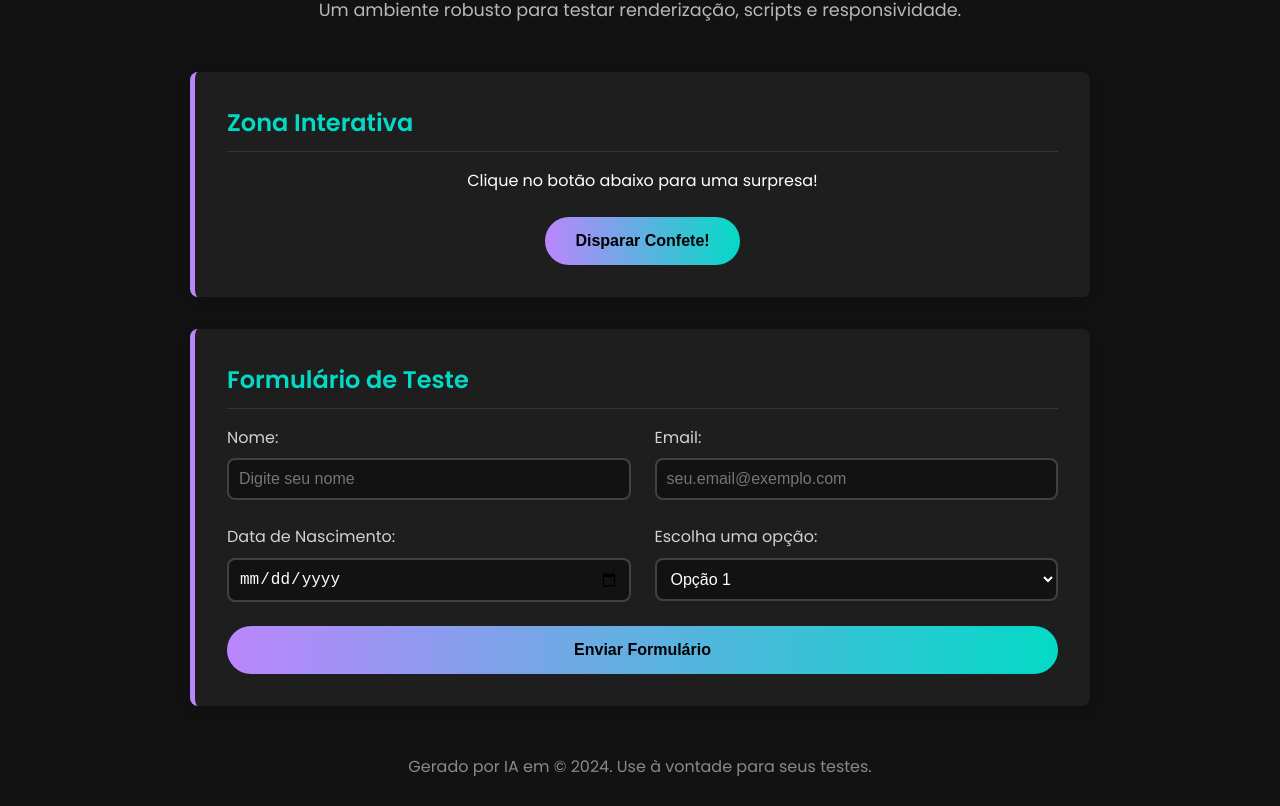
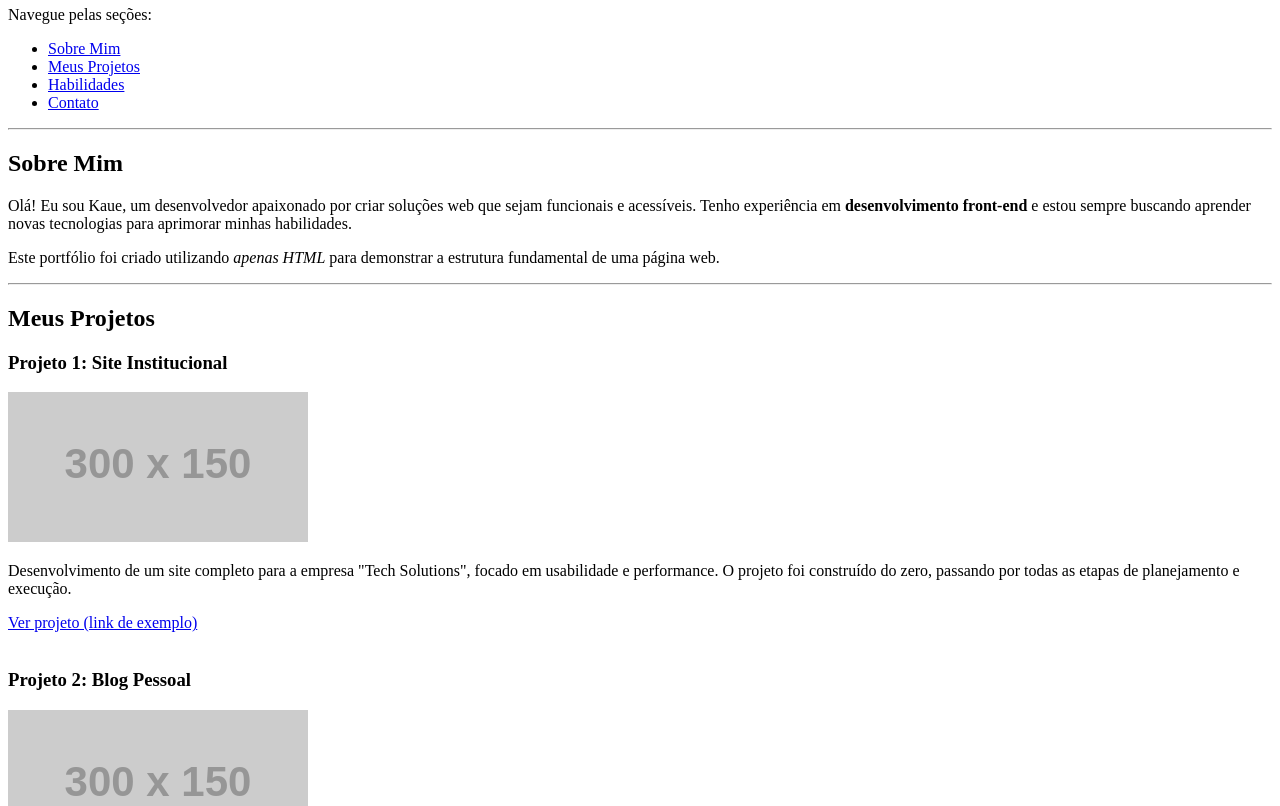
Before and after one commit to KaueMarini/Exemplo-teste, a plain HTML site: page teste.html in a window 1280 px wide. Shown: the part 108-914 px from the top of the page. Drawn offline with Linux system fonts and the light colour scheme; placeholder pictures from the web are drawn by us.

Commit message:
Exemplo1

```diff
--- a/teste.html
+++ b/teste.html
@@ -3,269 +3,111 @@
 <head>
     <meta charset="UTF-8">
     <meta name="viewport" content="width=device-width, initial-scale=1.0">
-    <title>Página de Teste Interativa</title>
-    <link rel="preconnect" href="https://fonts.googleapis.com">
-    <link rel="preconnect" href="https://fonts.gstatic.com" crossorigin>
-    <link href="https://fonts.googleapis.com/css2?family=Poppins:wght@300;400;600&display=swap" rel="stylesheet">
-    <style>
-        :root {
-            --bg-color: #121212;
-            --surface-color: #1e1e1e;
-            --primary-color: #bb86fc;
-            --primary-variant-color: #3700b3;
-            --secondary-color: #03dac6;
-            --on-surface-color: #ffffff;
-            --on-primary-color: #000000;
-            --border-radius: 8px;
-            --shadow: 0 4px 15px rgba(0, 0, 0, 0.2);
-        }
-
-        * {
-            margin: 0;
-            padding: 0;
-            box-sizing: border-box;
-        }
-
-        body {
-            font-family: 'Poppins', sans-serif;
-            background-color: var(--bg-color);
-            color: var(--on-surface-color);
-            line-height: 1.6;
-            padding: 2rem;
-            display: flex;
-            flex-direction: column;
-            align-items: center;
-            justify-content: center;
-            min-height: 100vh;
-        }
-
-        .container {
-            width: 100%;
-            max-width: 900px;
-            margin: 0 auto;
-        }
-
-        header {
-            text-align: center;
-            margin-bottom: 3rem;
-        }
-
-        header h1 {
-            font-size: 2.5rem;
-            font-weight: 600;
-            background: linear-gradient(90deg, var(--primary-color), var(--secondary-color));
-            -webkit-background-clip: text;
-            -webkit-text-fill-color: transparent;
-            margin-bottom: 0.5rem;
-        }
-
-        header p {
-            font-size: 1.1rem;
-            color: rgba(255, 255, 255, 0.7);
-        }
-
-        main {
-            display: grid;
-            gap: 2rem;
-        }
-
-        .card {
-            background-color: var(--surface-color);
-            border-radius: var(--border-radius);
-            padding: 2rem;
-            box-shadow: var(--shadow);
-            border-left: 5px solid var(--primary-color);
-            transition: transform 0.3s ease, box-shadow 0.3s ease;
-        }
-
-        .card:hover {
-            transform: translateY(-5px);
-            box-shadow: 0 8px 30px rgba(0, 0, 0, 0.4);
-        }
-
-        .card h2 {
-            margin-bottom: 1rem;
-            color: var(--secondary-color);
-            border-bottom: 1px solid rgba(255, 255, 255, 0.1);
-            padding-bottom: 0.5rem;
-        }
-
-        .interactive-zone {
-            display: flex;
-            flex-direction: column;
-            align-items: center;
-            gap: 1.5rem;
-        }
-
-        .cool-button {
-            background-image: linear-gradient(90deg, var(--primary-color), var(--secondary-color));
-            color: var(--on-primary-color);
-            border: none;
-            padding: 15px 30px;
-            font-size: 1rem;
-            font-weight: 600;
-            border-radius: 50px;
-            cursor: pointer;
-            transition: transform 0.3s ease, box-shadow 0.3s ease;
-            position: relative;
-            overflow: hidden;
-            z-index: 1;
-        }
-
-        .cool-button:hover {
-            transform: scale(1.05);
-            box-shadow: 0 5px 20px rgba(187, 134, 252, 0.4);
-        }
-
-        .form-test {
-            display: grid;
-            grid-template-columns: 1fr;
-            gap: 1rem;
-        }
-
-        .form-group {
-            display: flex;
-            flex-direction: column;
-        }
-
-        .form-group label {
-            margin-bottom: 0.5rem;
-            font-weight: 400;
-            color: rgba(255, 255, 255, 0.8);
-        }
-
-        .form-group input, .form-group select {
-            padding: 10px;
-            border-radius: var(--border-radius);
-            border: 2px solid rgba(255, 255, 255, 0.2);
-            background-color: var(--bg-color);
-            color: var(--on-surface-color);
-            font-size: 1rem;
-            transition: border-color 0.3s ease;
-        }
-
-        .form-group input:focus {
-            outline: none;
-            border-color: var(--primary-color);
-        }
-
-        footer {
-            text-align: center;
-            margin-top: 3rem;
-            color: rgba(255, 255, 255, 0.5);
-        }
-
-        /* Responsive Design */
-        @media (min-width: 768px) {
-            .form-test {
-                grid-template-columns: 1fr 1fr;
-                gap: 1.5rem;
-            }
-            .full-width {
-                grid-column: 1 / -1;
-            }
-        }
-    </style>
+    <title>Portfólio de Kaue Marini</title>
 </head>
 <body>
 
-    <div class="container">
     <header>
-            <h1>Página de Teste Interativa</h1>
-            <p>Um ambiente robusto para testar renderização, scripts e responsividade.</p>
+        <h1>Portfólio de Kaue Nebot Marini</h1>
+        <p>Desenvolvedor Web e Entusiasta de Tecnologia</p>
+
+        <nav>
+            <p>Navegue pelas seções:</p>
+            <ul>
+                <li><a href="#sobre">Sobre Mim</a></li>
+                <li><a href="#projetos">Meus Projetos</a></li>
+                <li><a href="#habilidades">Habilidades</a></li>
+                <li><a href="#contato">Contato</a></li>
+            </ul>
+        </nav>
     </header>
 
+    <hr>
+
     <main>
-            <section class="card">
-                <h2>Zona Interativa</h2>
-                <div class="interactive-zone">
-                    <p>Clique no botão abaixo para uma surpresa!</p>
-                    <button class="cool-button" id="confettiButton">Disparar Confete!</button>
-                </div>
+
+        <section id="sobre">
+            <h2>Sobre Mim</h2>
+            <p>
+                Olá! Eu sou Kaue, um desenvolvedor apaixonado por criar soluções web que sejam funcionais e acessíveis. Tenho experiência em <strong>desenvolvimento front-end</strong> e estou sempre buscando aprender novas tecnologias para aprimorar minhas habilidades.
+            </p>
+            <p>
+                Este portfólio foi criado utilizando <em>apenas HTML</em> para demonstrar a estrutura fundamental de uma página web.
+            </p>
         </section>
 
-            <section class="card">
-                <h2>Formulário de Teste</h2>
-                <form class="form-test" id="testForm" onsubmit="return false;">
-                    <div class="form-group">
-                        <label for="name">Nome:</label>
-                        <input type="text" id="name" name="name" placeholder="Digite seu nome" required>
+        <hr>
+
+        <section id="projetos">
+            <h2>Meus Projetos</h2>
+
+            <article>
+                <h3>Projeto 1: Site Institucional</h3>
+                <img src="https://via.placeholder.com/300x150?text=Site+Institucional" alt="Imagem do projeto Site Institucional.">
+                <p>Desenvolvimento de um site completo para a empresa "Tech Solutions", focado em usabilidade e performance. O projeto foi construído do zero, passando por todas as etapas de planejamento e execução.</p>
+                <a href="#">Ver projeto (link de exemplo)</a>
+            </article>
+
+            <br>
+
+            <article>
+                <h3>Projeto 2: Blog Pessoal</h3>
+                <img src="https://via.placeholder.com/300x150?text=Blog+Pessoal" alt="Imagem do projeto Blog Pessoal.">
+                <p>Criação de um blog com tema de tecnologia, utilizando um layout simples e focado no conteúdo. O objetivo era criar uma plataforma leve para compartilhar artigos e tutoriais.</p>
+                <a href="#">Ver projeto (link de exemplo)</a>
+            </article>
+
+        </section>
+
+        <hr>
+
+        <section id="habilidades">
+            <h2>Habilidades Técnicas</h2>
+            <ul>
+                <li>HTML5 (Avançado)</li>
+                <li>CSS3 (Intermediário)</li>
+                <li>JavaScript (Básico)</li>
+                <li>Controle de Versão com Git</li>
+                <li>Design Responsivo</li>
+            </ul>
+        </section>
+
+        <hr>
+
+        <section id="contato">
+            <h2>Entre em Contato</h2>
+            <p>Tem alguma pergunta ou proposta? Preencha o formulário abaixo.</p>
+
+            <form action="#" method="post">
+                <div>
+                    <label for="nome">Seu Nome:</label><br>
+                    <input type="text" id="nome" name="nome" required>
                 </div>
-                    <div class="form-group">
-                        <label for="email">Email:</label>
-                        <input type="email" id="email" name="email" placeholder="seu.email@exemplo.com" required>
+                <br>
+                <div>
+                    <label for="email">Seu Email:</label><br>
+                    <input type="email" id="email" name="email" required>
                 </div>
-                    <div class="form-group">
-                        <label for="birthdate">Data de Nascimento:</label>
-                        <input type="date" id="birthdate" name="birthdate">
+                <br>
+                <div>
+                    <label for="mensagem">Sua Mensagem:</label><br>
+                    <textarea id="mensagem" name="mensagem" rows="5" cols="40" required></textarea>
                 </div>
-                     <div class="form-group">
-                        <label for="options">Escolha uma opção:</label>
-                        <select id="options" name="options">
-                            <option value="1">Opção 1</option>
-                            <option value="2">Opção 2</option>
-                            <option value="3">Opção 3</option>
-                        </select>
-                    </div>
-                    <div class="form-group full-width">
-                        <button type="submit" class="cool-button">Enviar Formulário</button>
+                <br>
+                <div>
+                    <button type="submit">Enviar Mensagem</button>
                 </div>
             </form>
         </section>
+
     </main>
 
+    <hr>
+
     <footer>
-            <p>Gerado por IA em &copy; 2024. Use à vontade para seus testes.</p>
+        <p>&copy; 2025 João da Silva. Todos os direitos reservados.</p>
+        <p>Criado como um exemplo de HTML puro.</p>
     </footer>
-    </div>
 
-    <script>
-        document.getElementById('confettiButton').addEventListener('click', () => {
-            const confettiCount = 100;
-            const fragment = document.createDocumentFragment();
-
-            for (let i = 0; i < confettiCount; i++) {
-                const confetti = document.createElement('div');
-                confetti.style.position = 'fixed';
-                confetti.style.left = `${Math.random() * 100}vw`;
-                confetti.style.top = `${Math.random() * -100}vh`;
-                confetti.style.width = `${Math.random() * 15 + 5}px`;
-                confetti.style.height = confetti.style.width;
-                confetti.style.backgroundColor = `hsl(${Math.random() * 360}, 100%, 50%)`;
-                confetti.style.opacity = '0.8';
-                confetti.style.borderRadius = '50%';
-                confetti.style.animation = `fall ${Math.random() * 4 + 3}s linear ${Math.random() * 2}s forwards`;
-                fragment.appendChild(confetti);
-            }
-
-            document.body.appendChild(fragment);
-
-            // Limpa os confetes depois da animação
-            setTimeout(() => {
-                document.querySelectorAll('div[style*="animation"]').forEach(el => {
-                    if (el.style.animation.includes('fall')) el.remove();
-                });
-            }, 7000);
-        });
-
-        // Adiciona a keyframe da animação de queda
-        const styleSheet = document.createElement("style");
-        styleSheet.innerText = `
-            @keyframes fall {
-                to {
-                    transform: translateY(200vh) rotate(${Math.random() * 720}deg);
-                    opacity: 0;
-                }
-            }
-        `;
-        document.head.appendChild(styleSheet);
-
-        // Simples feedback no formulário
-        document.getElementById('testForm').addEventListener('submit', (e) => {
-            e.preventDefault();
-            alert('Formulário enviado com sucesso! (Ação de teste)');
-        });
-
-    </script>
 </body>
 </html>
```
Lines whose indentation alone changed are shown as unchanged.
